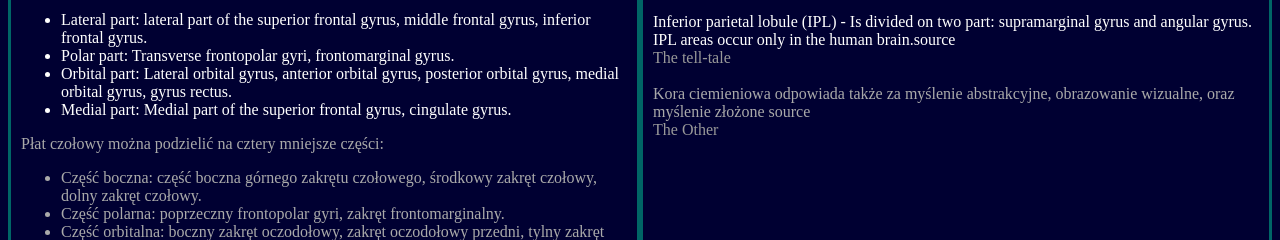
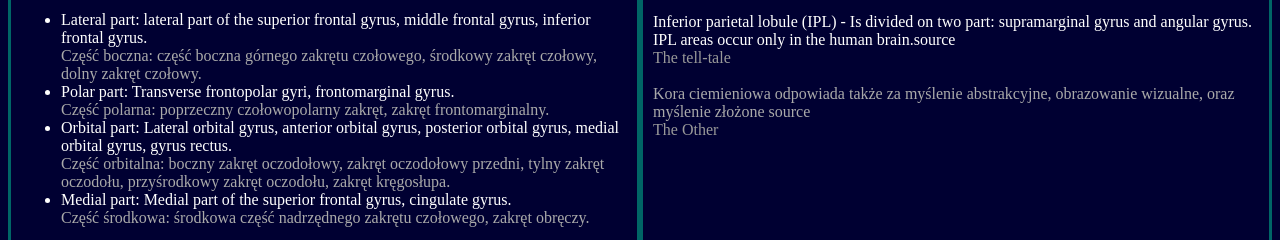
Before and after one commit to lukasz-otowski/brain, a plain HTML site: page index.html in a window 1280 px wide. Shown: the part 688-928 px from the top of the page. Drawn offline with Linux system fonts and the light colour scheme.

Commit message:
part of frontal lobe translated to polish

```diff
--- a/index.html
+++ b/index.html
@@ -89,15 +89,28 @@
                     <article>
                         <p>The frontal lobe is responsible for cognitive functions, like planning, or intelligence.<br><span class="langPL">Płat czołowy odpowiada za funkcje poznawcze, takie jak planowanie lub inteligencja.</span></p>
 
+
+
+
+
+
+
                         <p>Frontal lobe can be divided on four minor part:</p>
-                        <ul>
+                        <ul class="frontalLobeUL">
                             <li>Lateral part: lateral part of the superior frontal gyrus, middle frontal gyrus, inferior frontal gyrus.
+                                <span class="langPL">Część boczna: część boczna górnego zakrętu czołowego, środkowy zakręt czołowy, dolny zakręt czołowy.</span>
                             </li>
+
                             <li>Polar part: Transverse frontopolar gyri, frontomarginal gyrus.
+                                <span class="langPL">Część polarna: poprzeczny czołowopolarny zakręt, zakręt frontomarginalny.</span>
                             </li>
+
                             <li>Orbital part: Lateral orbital gyrus, anterior orbital gyrus, posterior orbital gyrus, medial orbital gyrus, gyrus rectus.
+                                <span class="langPL">Część orbitalna: boczny zakręt oczodołowy, zakręt oczodołowy przedni, tylny zakręt oczodołu, przyśrodkowy zakręt oczodołu, zakręt kręgosłupa.</span>
                             </li>
+
                             <li>Medial part: Medial part of the superior frontal gyrus, cingulate gyrus.
+                                <span class="langPL">Część środkowa: środkowa część nadrzędnego zakrętu czołowego, zakręt obręczy.</span>
                             </li>
                         </ul>
 
@@ -176,9 +189,9 @@
             </div>
 
             <div class="canvas-container">
-               <p class="frontal">Frontal lobe</p>
-               <p class="parietal">Parietal lobe</p>
-               <p class="occipital">Occipital lobe</p>
+                <p class="frontal">Frontal lobe</p>
+                <p class="parietal">Parietal lobe</p>
+                <p class="occipital">Occipital lobe</p>
                 <canvas id="fourLobes"></canvas>
             </div>
 
--- a/style/style.css
+++ b/style/style.css
@@ -109,6 +109,9 @@ section:first-of-type section {
 header .langPL{
     color: #0aa;
 }
+.frontalLobeUL .langPL {
+    display: block;
+}
 .langButton {
     position: fixed;
     right: 50px;
```
